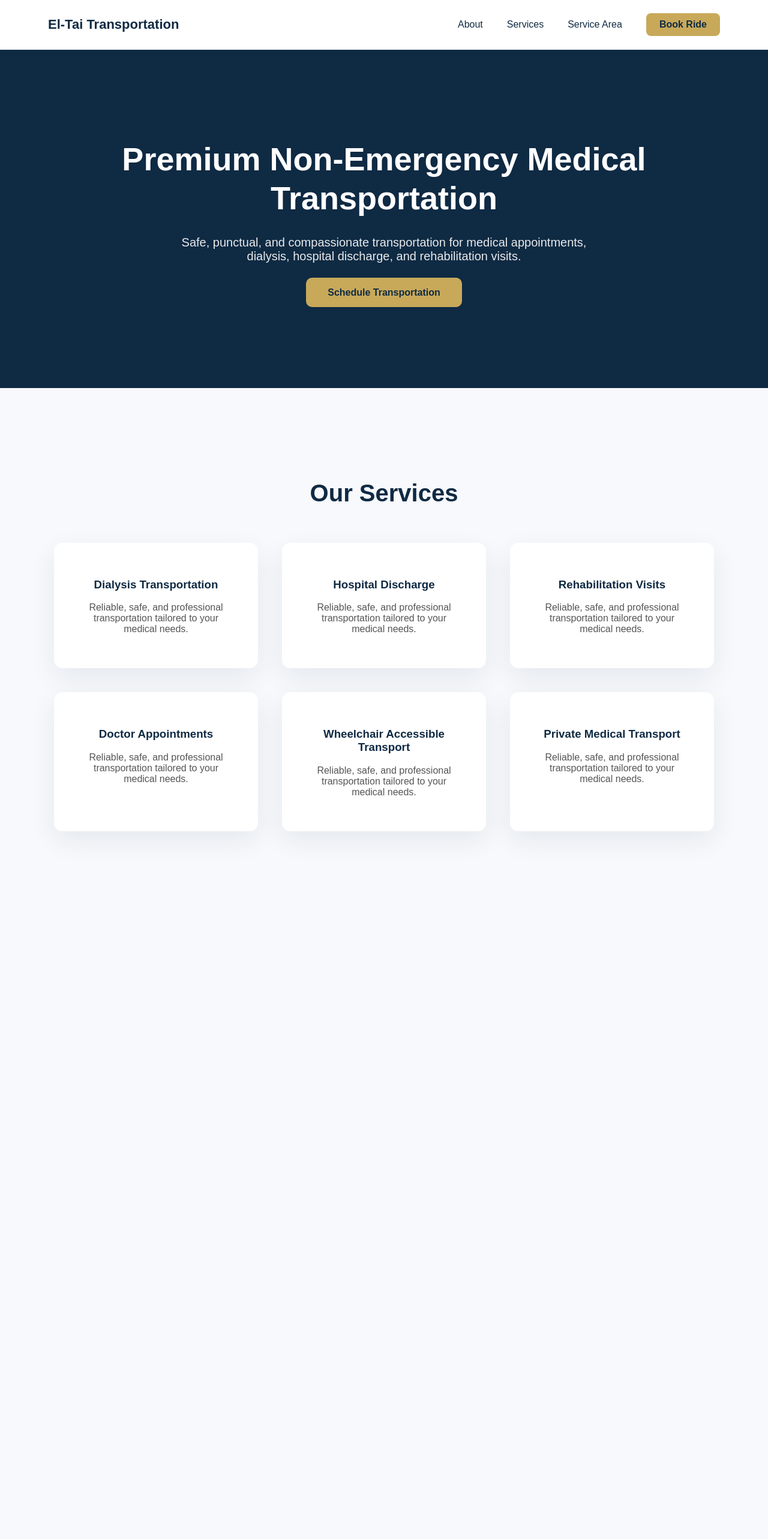
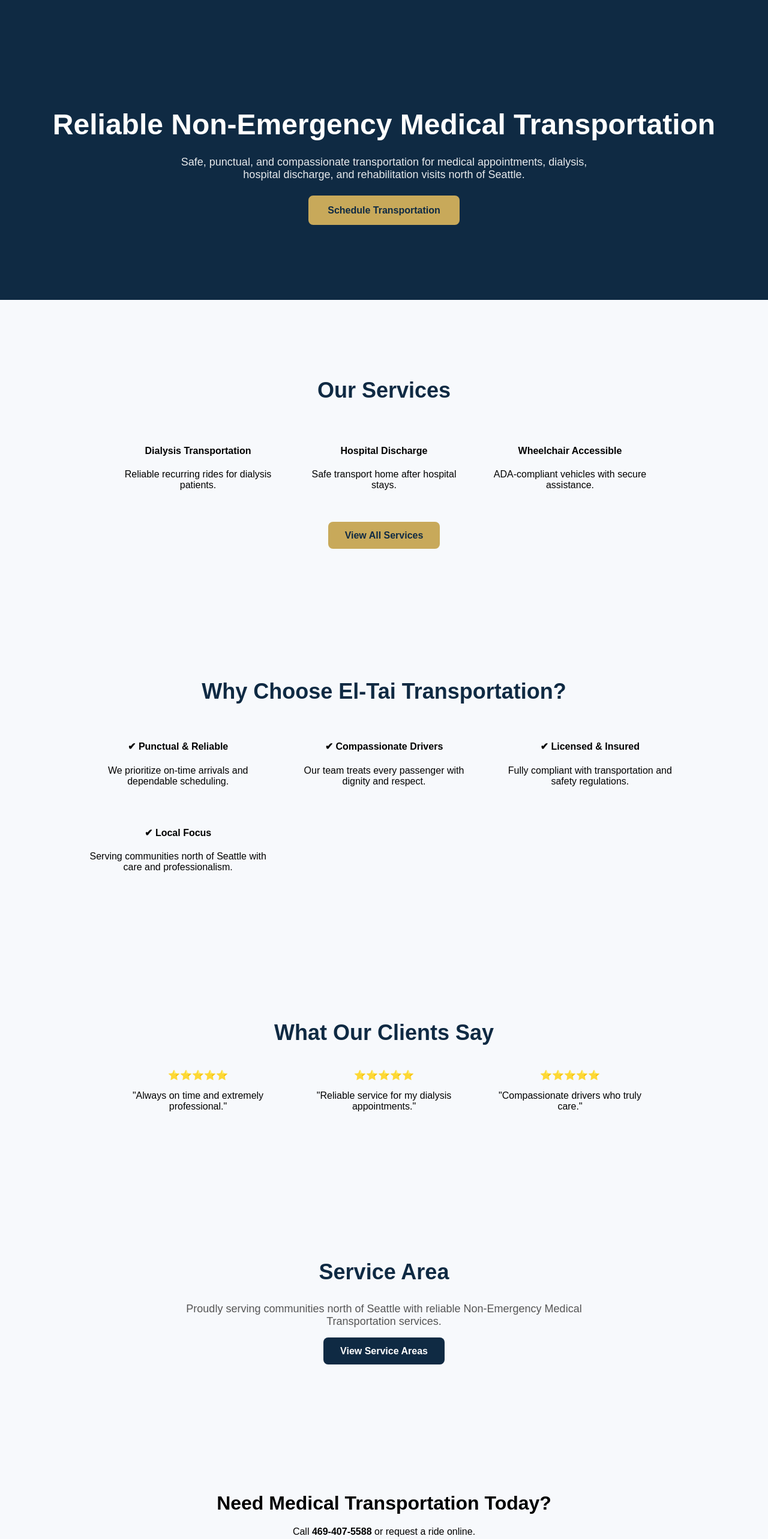
Before and after one commit to WillieKM/el-tai-nemt-v2, a Next.js app: page / in a window 1280 px wide. Shown: the top 2566 px of the page at 60% size. Before the commit the page ends 1566 px from the top, so only its background shows below. Built offline with nearby package versions, Linux system fonts and the light colour scheme.

Commit message:
Update page.tsx

```diff
--- a/app/page.tsx
+++ b/app/page.tsx
@@ -1,172 +1,229 @@
-export default function Home() {
+export const metadata = {
+  title: "El-Tai Transportation | Non-Emergency Medical Transportation North of Seattle",
+  description:
+    "Safe, punctual, and compassionate Non-Emergency Medical Transportation services north of Seattle. Dialysis transport, hospital discharge, wheelchair accessible rides, and private medical transport.",
+};
+
+export default function HomePage() {
   return (
-    <main style={{ fontFamily: "Arial, sans-serif", margin: 0 }}>
+    <main style={{ fontFamily: "Arial, sans-serif" }}>
 
-      <style>{`
-        @media (max-width: 768px) {
-          .nav-container {
-            flex-direction: column !important;
-            gap: 15px !important;
-            padding: 20px !important;
-          }
-          .nav-links {
-            flex-direction: column !important;
-            gap: 15px !important;
-          }
-          .hero-title {
-            font-size: 34px !important;
-          }
-          .hero-section {
-            padding: 100px 20px !important;
-          }
-          .services-grid {
-            grid-template-columns: 1fr !important;
-          }
-        }
-      `}</style>
-
-      {/* NAVBAR */}
-      <nav
-        className="nav-container"
-        style={{
-          display: "flex",
-          justifyContent: "space-between",
-          alignItems: "center",
-          padding: "22px 80px",
-          borderBottom: "1px solid #eee",
-          background: "white"
-        }}
-      >
-        <div style={{ fontSize: "22px", fontWeight: 700, color: "#0F2A43" }}>
-          El-Tai Transportation
-        </div>
-
-        <div
-          className="nav-links"
-          style={{
-            display: "flex",
-            gap: "40px",
-            fontWeight: 500,
-            alignItems: "center"
-          }}
-        >
-         <a href="/about" style={{ textDecoration: "none", color: "#0F2A43" }}>About</a>
-<a href="/services" style={{ textDecoration: "none", color: "#0F2A43" }}>Services</a>
-<a href="/service-area" style={{ textDecoration: "none", color: "#0F2A43" }}>Service Area</a>
-
-<a
-  href="/contact"
-  style={{
-    background: "#C8A95A",
-    padding: "10px 22px",
-    borderRadius: "8px",
-    textDecoration: "none",
-    color: "#0F2A43",
-    fontWeight: 600
-  }}
->
-  Book Ride
-</a>
-        </div>
-      </nav>
-
-      {/* HERO */}
+      {/* HERO SECTION */}
       <section
-        className="hero-section"
         style={{
           background: "#0F2A43",
           color: "white",
           textAlign: "center",
-          padding: "150px 20px"
+          padding: "140px 20px"
         }}
       >
-        <h1
-          className="hero-title"
-          style={{
-            fontSize: "54px",
-            maxWidth: "900px",
-            margin: "0 auto 30px auto",
-            lineHeight: 1.2
-          }}
-        >
-          Premium Non-Emergency Medical Transportation
+        <h1 style={{ fontSize: "48px", marginBottom: "25px" }}>
+          Reliable Non-Emergency Medical Transportation
         </h1>
 
-        <p
-          style={{
-            fontSize: "20px",
-            maxWidth: "750px",
-            margin: "0 auto 40px auto",
-            opacity: 0.9
-          }}
-        >
+        <p style={{
+          maxWidth: "700px",
+          margin: "0 auto 40px auto",
+          fontSize: "18px",
+          opacity: 0.9
+        }}>
           Safe, punctual, and compassionate transportation for medical
-          appointments, dialysis, hospital discharge, and rehabilitation visits.
+          appointments, dialysis, hospital discharge, and rehabilitation visits
+          north of Seattle.
         </p>
 
         <a
-          href="#contact"
+          href="/contact"
           style={{
             background: "#C8A95A",
-            padding: "16px 36px",
-            borderRadius: "10px",
+            padding: "16px 32px",
+            borderRadius: "8px",
             textDecoration: "none",
             color: "#0F2A43",
-            fontWeight: 700,
-            fontSize: "16px"
+            fontWeight: 600
           }}
         >
           Schedule Transportation
         </a>
       </section>
 
-      {/* SERVICES */}
-      <section
-        id="services"
-        style={{
-          background: "#F7F9FC",
-          padding: "120px 20px",
-          textAlign: "center"
-        }}
-      >
-        <h2 style={{ fontSize: "40px", color: "#0F2A43" }}>
+      {/* SERVICES PREVIEW */}
+      <section style={{ padding: "100px 20px", textAlign: "center" }}>
+        <h2 style={{ fontSize: "36px", marginBottom: "50px", color: "#0F2A43" }}>
           Our Services
         </h2>
 
-        <div
-          className="services-grid"
+        <div style={{
+          display: "grid",
+          gridTemplateColumns: "repeat(auto-fit, minmax(250px, 1fr))",
+          gap: "30px",
+          maxWidth: "900px",
+          margin: "0 auto 50px auto"
+        }}>
+          <div>
+            <h4>Dialysis Transportation</h4>
+            <p>Reliable recurring rides for dialysis patients.</p>
+          </div>
+
+          <div>
+            <h4>Hospital Discharge</h4>
+            <p>Safe transport home after hospital stays.</p>
+          </div>
+
+          <div>
+            <h4>Wheelchair Accessible</h4>
+            <p>ADA-compliant vehicles with secure assistance.</p>
+          </div>
+        </div>
+
+        <a
+          href="/services"
           style={{
-            display: "grid",
-            gridTemplateColumns: "repeat(auto-fit, minmax(280px, 1fr))",
-            gap: "40px",
-            maxWidth: "1100px",
-            margin: "60px auto"
+            background: "#C8A95A",
+            padding: "14px 28px",
+            borderRadius: "8px",
+            textDecoration: "none",
+            color: "#0F2A43",
+            fontWeight: 600
           }}
         >
-          {[
-            "Dialysis Transportation",
-            "Hospital Discharge",
-            "Rehabilitation Visits",
-            "Doctor Appointments",
-            "Wheelchair Accessible Transport",
-            "Private Medical Transport"
-          ].map(service => (
-            <div
-              key={service}
-              style={{
-                background: "white",
-                padding: "40px",
-                borderRadius: "14px",
-                boxShadow: "0 15px 45px rgba(15,42,67,0.08)"
-              }}
-            >
-              <h3 style={{ color: "#0F2A43" }}>{service}</h3>
-              <p style={{ color: "#555" }}>
-                Reliable, safe, and professional transportation tailored to your medical needs.
-              </p>
-            </div>
-          ))}
+          View All Services
+        </a>
+      </section>
+
+      {/* WHY CHOOSE US SUMMARY */}
+      <section style={{
+        background: "#F7F9FC",
+        padding: "100px 20px",
+        textAlign: "center"
+      }}>
+        <h2 style={{ fontSize: "36px", marginBottom: "40px", color: "#0F2A43" }}>
+          Why Choose El-Tai Transportation?
+        </h2>
+
+        <div style={{
+          display: "grid",
+          gridTemplateColumns: "repeat(auto-fit, minmax(240px, 1fr))",
+          gap: "30px",
+          maxWidth: "1000px",
+          margin: "0 auto"
+        }}>
+          <div>
+            <h4>✔ Punctual & Reliable</h4>
+            <p>We prioritize on-time arrivals and dependable scheduling.</p>
+          </div>
+
+          <div>
+            <h4>✔ Compassionate Drivers</h4>
+            <p>Our team treats every passenger with dignity and respect.</p>
+          </div>
+
+          <div>
+            <h4>✔ Licensed & Insured</h4>
+            <p>Fully compliant with transportation and safety regulations.</p>
+          </div>
+
+          <div>
+            <h4>✔ Local Focus</h4>
+            <p>Serving communities north of Seattle with care and professionalism.</p>
+          </div>
         </div>
+      </section>
+
+      {/* TESTIMONIALS PREVIEW */}
+      <section style={{
+        padding: "100px 20px",
+        textAlign: "center"
+      }}>
+        <h2 style={{ fontSize: "36px", marginBottom: "40px", color: "#0F2A43" }}>
+          What Our Clients Say
+        </h2>
+
+        <div style={{
+          display: "grid",
+          gridTemplateColumns: "repeat(auto-fit, minmax(260px, 1fr))",
+          gap: "30px",
+          maxWidth: "900px",
+          margin: "0 auto"
+        }}>
+          <div>
+            ⭐⭐⭐⭐⭐
+            <p>"Always on time and extremely professional."</p>
+          </div>
+
+          <div>
+            ⭐⭐⭐⭐⭐
+            <p>"Reliable service for my dialysis appointments."</p>
+          </div>
+
+          <div>
+            ⭐⭐⭐⭐⭐
+            <p>"Compassionate drivers who truly care."</p>
+          </div>
+        </div>
+      </section>
+
+      {/* SERVICE AREA PREVIEW */}
+      <section style={{
+        background: "#F7F9FC",
+        padding: "100px 20px",
+        textAlign: "center"
+      }}>
+        <h2 style={{ fontSize: "36px", marginBottom: "30px", color: "#0F2A43" }}>
+          Service Area
+        </h2>
+
+        <p style={{
+          maxWidth: "700px",
+          margin: "0 auto 30px auto",
+          fontSize: "18px",
+          color: "#555"
+        }}>
+          Proudly serving communities north of Seattle with reliable
+          Non-Emergency Medical Transportation services.
+        </p>
+
+        <a
+          href="/service-area"
+          style={{
+            background: "#0F2A43",
+            padding: "14px 28px",
+            borderRadius: "8px",
+            textDecoration: "none",
+            color: "white",
+            fontWeight: 600
+          }}
+        >
+          View Service Areas
+        </a>
+      </section>
+
+      {/* FINAL CTA */}
+      <section style={{
+        padding: "100px 20px",
+        textAlign: "center"
+      }}>
+        <h2 style={{ fontSize: "32px", marginBottom: "20px" }}>
+          Need Medical Transportation Today?
+        </h2>
+
+        <p style={{ marginBottom: "25px" }}>
+          Call <strong>469-407-5588</strong> or request a ride online.
+        </p>
+
+        <a
+          href="/contact"
+          style={{
+            background: "#C8A95A",
+            padding: "16px 32px",
+            borderRadius: "8px",
+            textDecoration: "none",
+            color: "#0F2A43",
+            fontWeight: 600
+          }}
+        >
+          Request Transportation
+        </a>
       </section>
 
     </main>
```
